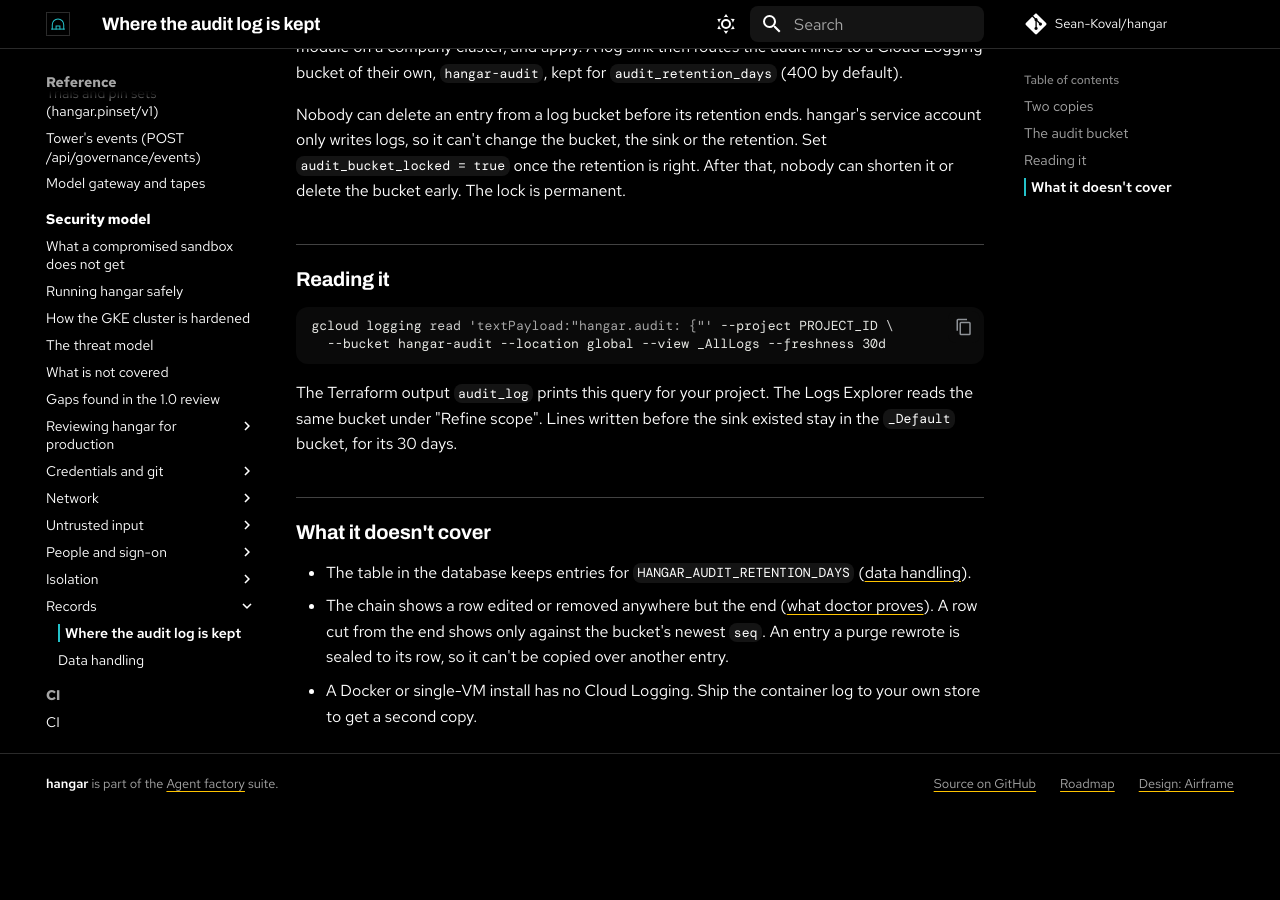
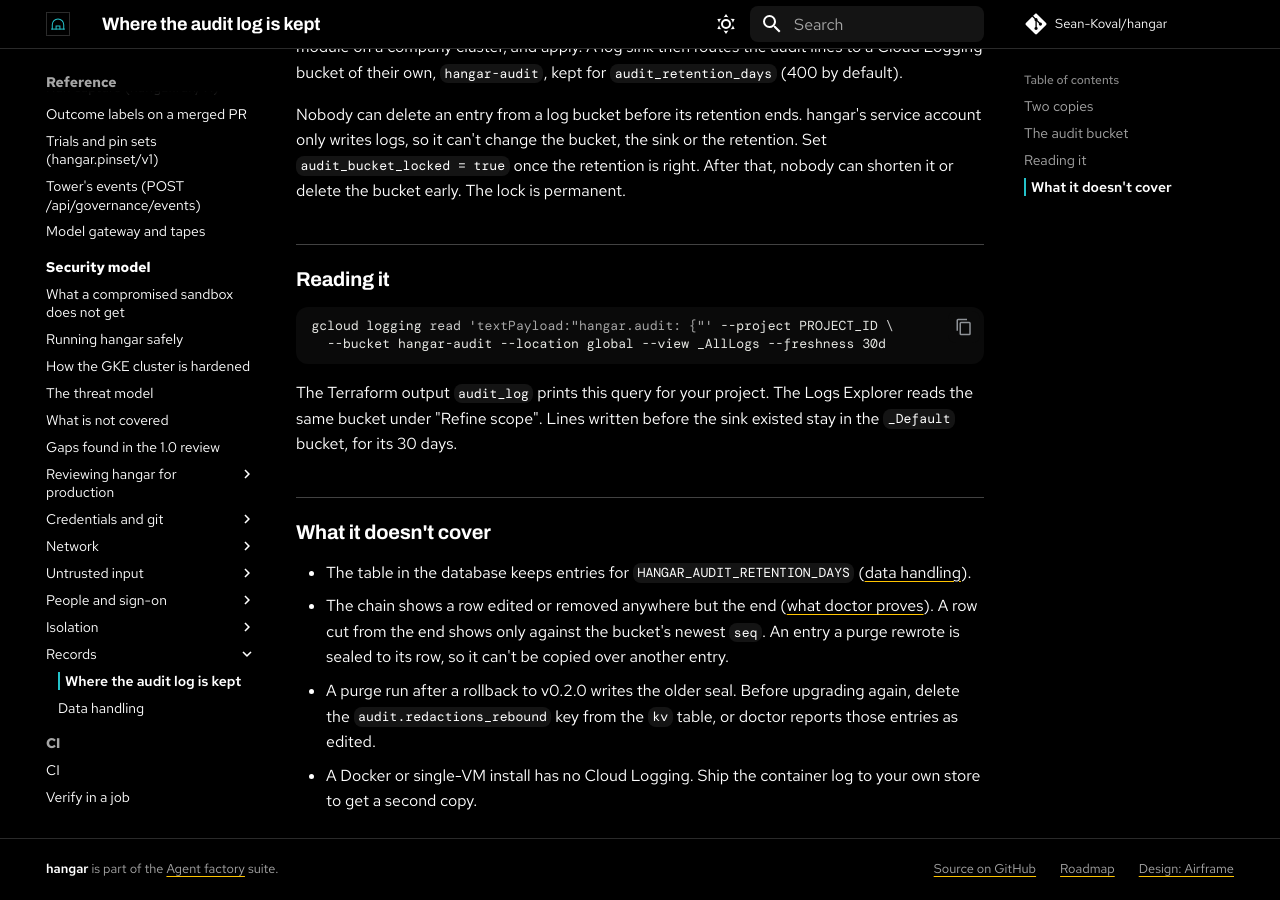
Before and after one commit to Sean-Koval/hangar, an MkDocs documentation site: the page built from docs/security/audit.md, in a window 1280 px wide and 900 px high, scrolled down 687 px. Built offline with MkDocs 1.6.1 and Material for MkDocs 9.7.7, drawn with Linux system fonts in a browser that asks for light colours; comment, search, counter and statistics services are not loaded; before the commit the page ends 1502 px from its top, so only the background shows below that.

Commit message:
KAN-553: say what to do after a purge on v0.2.0 before upgrading again
From the sprint reviewer on #485: a purge after a rollback writes first-form seals, and
the flag set by the earlier upgrade keeps the next one from rebinding them.

Co-Authored-By: Claude Opus 5.5 <noreply@anthropic.com>
Claude-Session: https://claude.ai/code/session_016xuJpAVdmbVi33aATHQ8nM

```diff
--- a/docs/security/audit.md
+++ b/docs/security/audit.md
@@ -40,4 +40,6 @@ The Terraform output `audit_log` prints this query for your project. The Logs Ex
 - The chain shows a row edited or removed anywhere but the end ([what doctor proves](data-handling.md#what-doctor-proves)).
   A row cut from the end shows only against the bucket's newest `seq`.
   An entry a purge rewrote is sealed to its row, so it can't be copied over another entry.
+- A purge run after a rollback to v0.2.0 writes the older seal. Before upgrading again, delete the
+  `audit.redactions_rebound` key from the `kv` table, or doctor reports those entries as edited.
 - A Docker or single-VM install has no Cloud Logging. Ship the container log to your own store to get a second copy.
```
